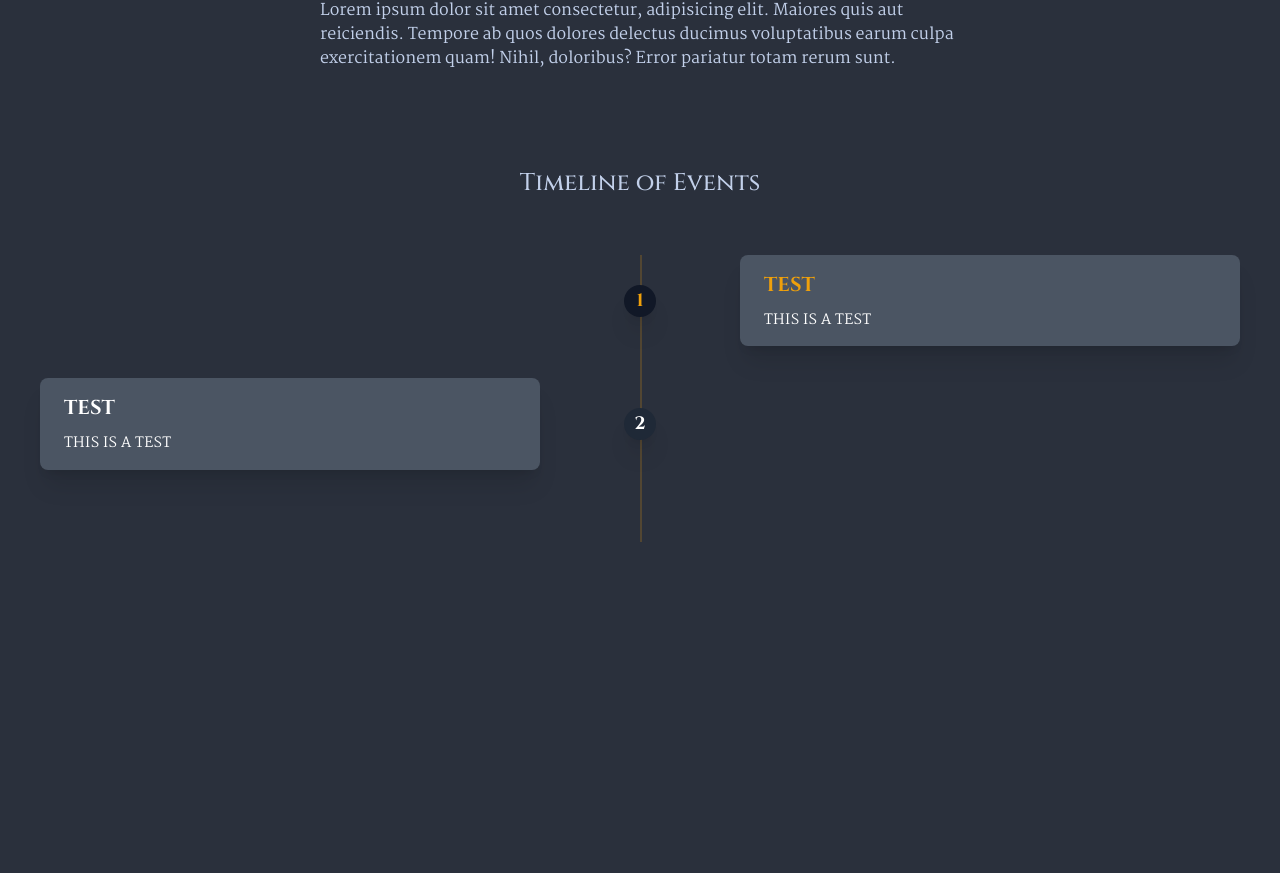
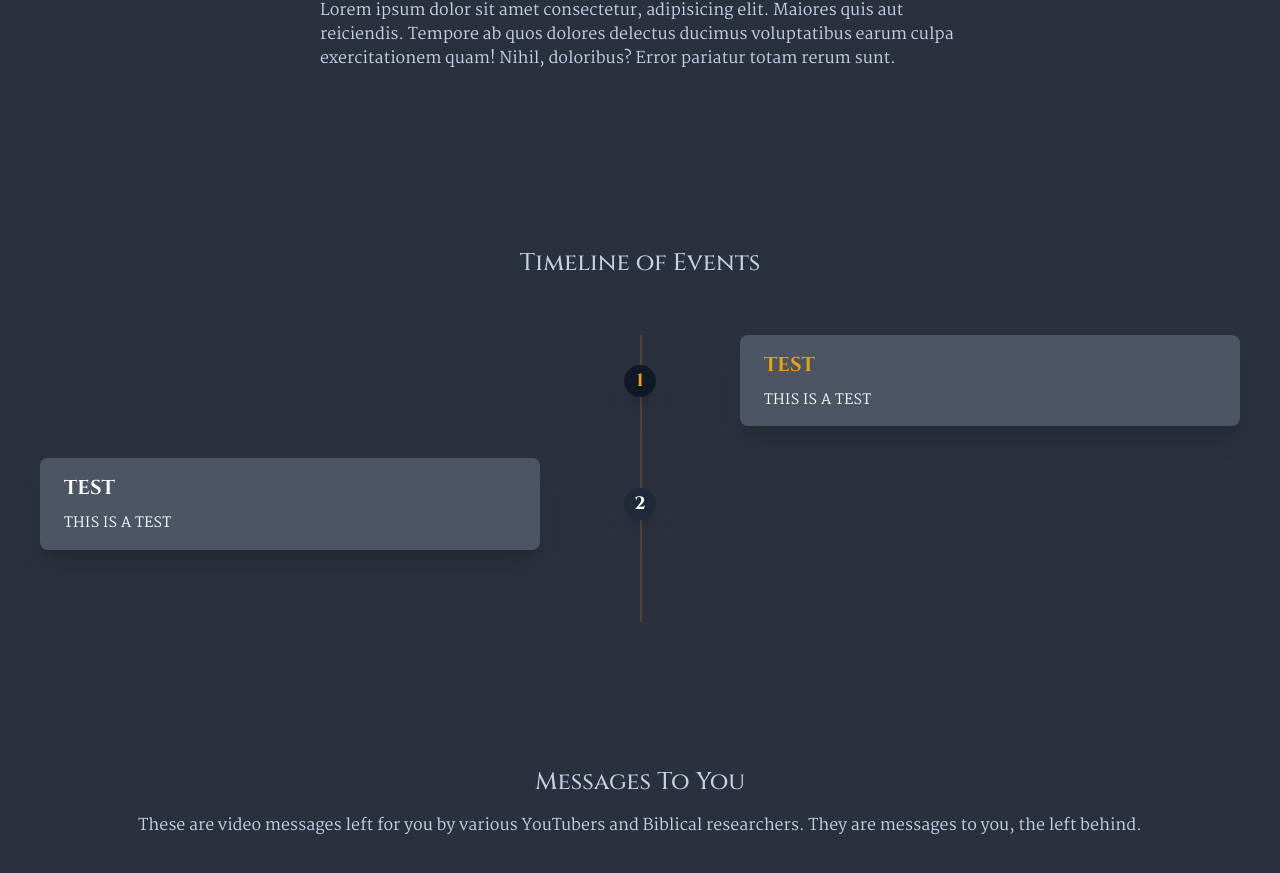
Before and after one commit to RawrBear/theleftbehind, a React (Create React App) app: page / in a window 1280 px wide. Shown: the part 1271-2144 px from the top of the page. Before the commit the page ends 1813 px from the top, so only its background shows below. Built offline with nearby package versions, Linux system fonts and the light colour scheme.

Commit message:
Added react-player and demmo content with styling. Ready for content

```diff
--- a/src/App.js
+++ b/src/App.js
@@ -2,14 +2,19 @@ import HeaderMenu from "./components/HeaderMenu";
 import Hero from "./components/Hero/Hero";
 import { IntroText } from "./components/IntroText/IntroText";
 import Timeline from "./components/Timeline/Timeline";
+import { VideoMessage } from "./components/VideoMessages/VideoMessage";
 
 function App() {
     return (
         <main>
             <HeaderMenu />
             <Hero />
-            <IntroText />
-            <Timeline />
+            {/* ADDED SPACING BETWEEN EACH SECTION */}
+            <div className="space-y-20">
+                <IntroText />
+                <Timeline />
+                <VideoMessage />
+            </div>
         </main>
     );
 }
--- /dev/null
+++ b/src/components/VideoMessages/VideoMessage.jsx
@@ -0,0 +1,33 @@
+import React from "react";
+import ReactPlayer from "react-player";
+
+export const VideoMessage = () => {
+    return (
+        <div className="flex flex-row justify-cente">
+            <div className="flex flex-col items-center p-16 space-y-4">
+                <header>
+                    <h2>Messages To You</h2>
+                </header>
+                <p>
+                    These are video messages left for you by various YouTubers
+                    and Biblical researchers. They are messages to you, the left
+                    behind.
+                </p>
+                <section className="flex flex-row flex-wrap justify-center w-full gap-4 pt-12">
+                    <ReactPlayer
+                        url="https://www.youtube.com/watch?v=8DploTqLstE&list=PL4cUxeGkcC9iJ_KkrkBZWZRHVwnzLIoUE&index=2"
+                        controls="true"
+                    />
+                    <ReactPlayer
+                        url="https://www.youtube.com/watch?v=8DploTqLstE&list=PL4cUxeGkcC9iJ_KkrkBZWZRHVwnzLIoUE&index=2"
+                        controls="true"
+                    />
+                    <ReactPlayer
+                        url="https://www.youtube.com/watch?v=8DploTqLstE&list=PL4cUxeGkcC9iJ_KkrkBZWZRHVwnzLIoUE&index=2"
+                        controls="true"
+                    />
+                </section>
+            </div>
+        </div>
+    );
+};
```
